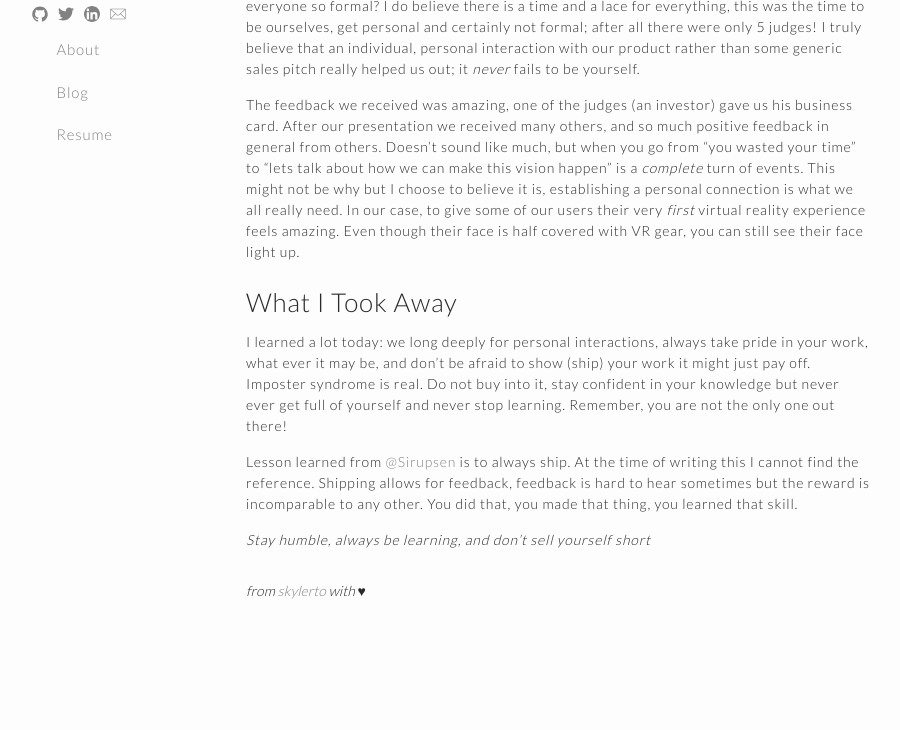
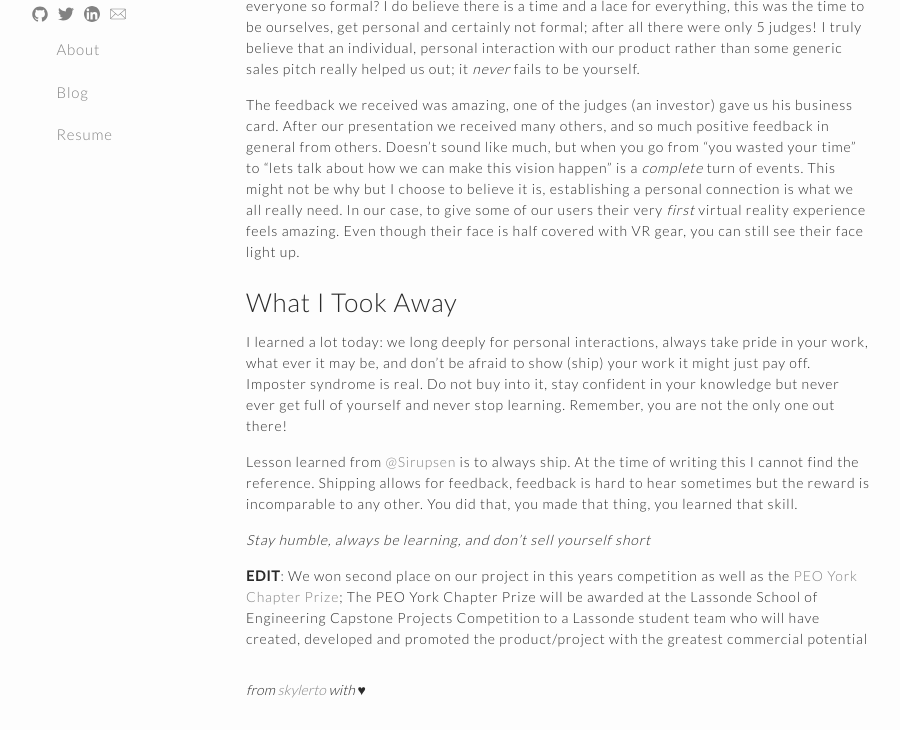
Before and after one commit to skylerto/skylerto.github.io, a Jekyll site: the page built from _posts/2016-04-01-what-i-learned-from-capstone.markdown, in a window 1280 px wide and 900 px high, scrolled down 701 px, cut to the strip 170-900 px from the top of the window. Shown: the whole strip, without its empty margins (179-1079 px from the left). Built offline with Jekyll 4.4.1, drawn with Linux system fonts in a browser that asks for light colours; before the commit the page ends 1502 px from its top, so only the background shows below that.

Commit message:
update doc

```diff
--- a/_posts/2016-04-01-what-i-learned-from-capstone.markdown
+++ b/_posts/2016-04-01-what-i-learned-from-capstone.markdown
@@ -65,3 +65,6 @@ sometimes but the reward is incomparable to any other. You did that, you made th
 you learned that skill.
 
 *Stay humble, always be learning, and don't sell yourself short*
+
+**EDIT**: We won second place on our project in this years competition as well as the
+[PEO York Chapter Prize](http://lassonde.yorku.ca/awards-bursaries-scholarships-0); The PEO York Chapter Prize will be awarded at the Lassonde School of Engineering Capstone Projects Competition to a Lassonde student team who will have created, developed and promoted the product/project with the greatest commercial potential
```
